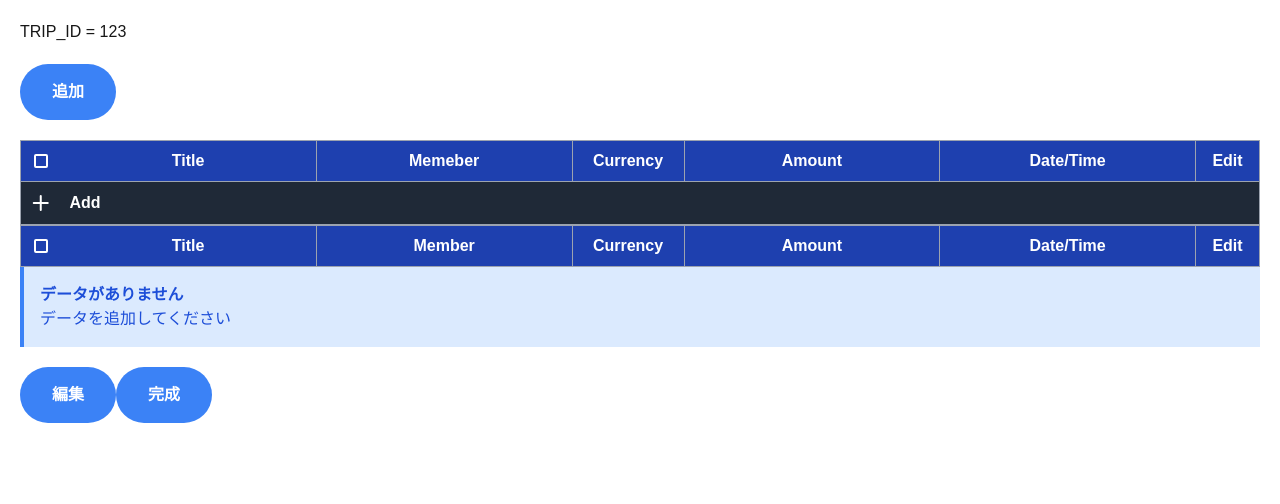
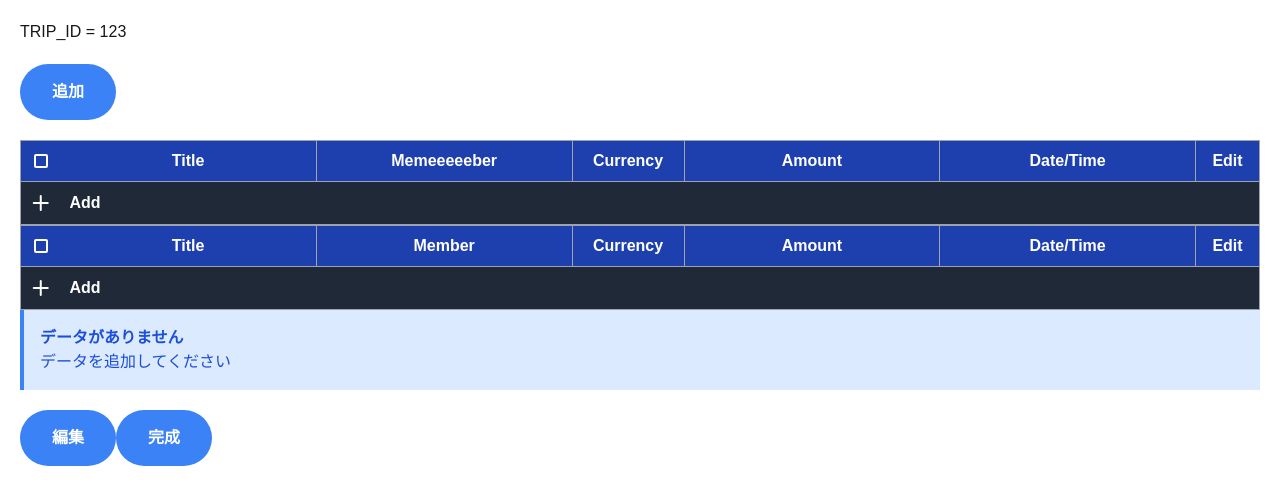
Before and after one commit to kanade2001/SplitBillApp, a Next.js app in the folder frontend/: page /trip/123 in a window 1280 px wide. Shown: the top 504 px of the page. Built offline with nearby package versions, Linux system fonts and the light colour scheme.

Commit message:
Feat-AddRow in Component

```diff
--- a/frontend/src/app/trip/[tripId]/_components/payment-list/index.tsx
+++ b/frontend/src/app/trip/[tripId]/_components/payment-list/index.tsx
@@ -78,7 +78,7 @@ export default function PaymentList({ items }: { items: string[] }) {
             <th className="border border-l-0 border-double border-gray-400 p-2">
               Title
             </th>
-            <th className="border border-gray-400 p-2">Memeber</th>
+            <th className="border border-gray-400 p-2">Memeeeeeber</th>
             <th className="w-28 border border-gray-400 p-2">Currency</th>
             <th className="border border-gray-400 p-2">Amount</th>
             <th className="border border-gray-400 p-2">Date/Time</th>
--- /dev/null
+++ b/frontend/src/components/ui/table/_components/add-row/index.tsx
@@ -0,0 +1,51 @@
+import { useState } from "react";
+
+import EditRow from "../edit-row";
+
+const AddRow: React.FC = () => {
+  const [isAdd, setIsAdd] = useState<boolean>(false);
+
+  const handleIsAdd = () => {
+    setIsAdd(!isAdd);
+  };
+
+  return (
+    <>
+      <tr>
+        <th className="border border-r-0 border-gray-400 bg-gray-800">
+          <svg
+            className="h-6 w-full text-gray-800 text-white"
+            aria-hidden="true"
+            xmlns="http://www.w3.org/2000/svg"
+            width="24"
+            height="24"
+            fill="none"
+            viewBox="0 0 24 24"
+          >
+            <path
+              stroke="currentColor"
+              strokeLinecap="round"
+              strokeLinejoin="round"
+              strokeWidth="2"
+              d="M5 12h14m-7 7V5"
+            />
+          </svg>
+        </th>
+        <th
+          colSpan={6}
+          className="border border-l-0 border-gray-400 bg-gray-800 text-white"
+        >
+          <button
+            className="h-full w-full p-2 text-left"
+            onClick={() => handleIsAdd()}
+          >
+            Add
+          </button>
+        </th>
+      </tr>
+      {isAdd && <EditRow />}
+    </>
+  );
+};
+
+export default AddRow;
--- /dev/null
+++ b/frontend/src/components/ui/table/_components/edit-row/index.tsx
@@ -0,0 +1,125 @@
+import { FormEvent, useReducer } from "react";
+
+interface ItemState {
+  title: string;
+  member: string;
+  currency: string;
+  // TODO セントとかの扱い
+  amount: bigint;
+  datetime: Date;
+
+  titleError: boolean;
+  memberError: boolean;
+  currencyError: boolean;
+  amountError: boolean;
+  datetimeError: boolean;
+}
+
+type ItemAction =
+  | {
+      type: "FORM_UPDATE";
+      payload: {
+        field: keyof ItemState;
+        value: string | bigint | Date;
+      };
+    }
+  | { type: "FORM_RESET" }
+  | { type: "CHECK_ERROR" };
+
+const initialState: ItemState = {
+  title: "",
+  member: "",
+  currency: "",
+  amount: BigInt(0),
+  datetime: new Date(),
+
+  titleError: false,
+  memberError: false,
+  currencyError: false,
+  amountError: false,
+  datetimeError: false,
+};
+
+const ItemReducer: React.Reducer<ItemState, ItemAction> = (
+  state: ItemState,
+  action: ItemAction,
+) => {
+  switch (action.type) {
+    case "FORM_UPDATE":
+      return {
+        ...state,
+        [action.payload.field]: action.payload.value,
+      };
+    case "FORM_RESET":
+      return initialState;
+    case "CHECK_ERROR":
+      return {
+        ...state,
+        titleError: !state.title,
+        memberError: !state.member,
+        currencyError: !state.currency,
+        amountError: !state.amount && isNaN(Number(state.amount)),
+        datetimeError: !state.datetime && isNaN(Date.parse(state.datetime)),
+      };
+    default:
+      return state;
+  }
+};
+
+const EditRow: React.FC = () => {
+  const [state, dispatch] = useReducer(ItemReducer, initialState);
+
+  const handleAdd = (e: FormEvent) => {
+    e.preventDefault();
+    dispatch({ type: "CHECK_ERROR" });
+    // TODO サーバー処理
+    // TODO 親コンポーネントへアイテムを追加
+  };
+
+  return (
+    <tr className="bg-gray-400">
+      <th></th>
+      <th className="p-2">
+        <input
+          type="text"
+          id="member"
+          className="w-full rounded-md border border-gray-600 bg-white px-2 text-sm text-gray-900"
+        />
+      </th>
+      <th className="p-2">
+        <input
+          type="text"
+          id="member"
+          className="w-full rounded-md border border-gray-600 bg-white px-2 text-sm text-gray-900"
+        />
+      </th>
+      <th className="p-2">
+        <input
+          type="text"
+          id="currency"
+          className="w-full rounded-md border border-gray-600 bg-white px-2 text-sm text-gray-900"
+          placeholder="JPY"
+        />
+      </th>
+      <th className="p-2">
+        <input
+          type="number"
+          id="amount"
+          className="w-full rounded-md border border-gray-600 bg-white px-2 text-sm text-gray-900"
+          placeholder="0"
+        />
+      </th>
+      <th className="p-2">
+        <input
+          type="datetime-local"
+          id="datetime"
+          className="w-full rounded-md border border-gray-600 bg-white px-2 text-sm text-gray-900"
+          placeholder={new Date().toISOString()}
+        />
+      </th>
+      <th></th>
+    </tr>
+  );
+};
+
+export default EditRow;
--- a/frontend/src/components/ui/table/index.tsx
+++ b/frontend/src/components/ui/table/index.tsx
@@ -1,7 +1,12 @@
+"use client";
+
 import React from "react";
+
+import AddRow from "./_components/add-row";
 
 interface TableProps {
   header: { content: string | JSX.Element; className: string }[];
+  footer: { content: string | JSX.Element; className: string }[];
 }
 
 const Table: React.FC<TableProps> = (props) => {
@@ -17,7 +22,7 @@ const Table: React.FC<TableProps> = (props) => {
         </tr>
       </thead>
       <tfoot className="bg-gray-800 text-white">
-        <tr></tr>
+        <AddRow />
       </tfoot>
     </table>
   );
```
